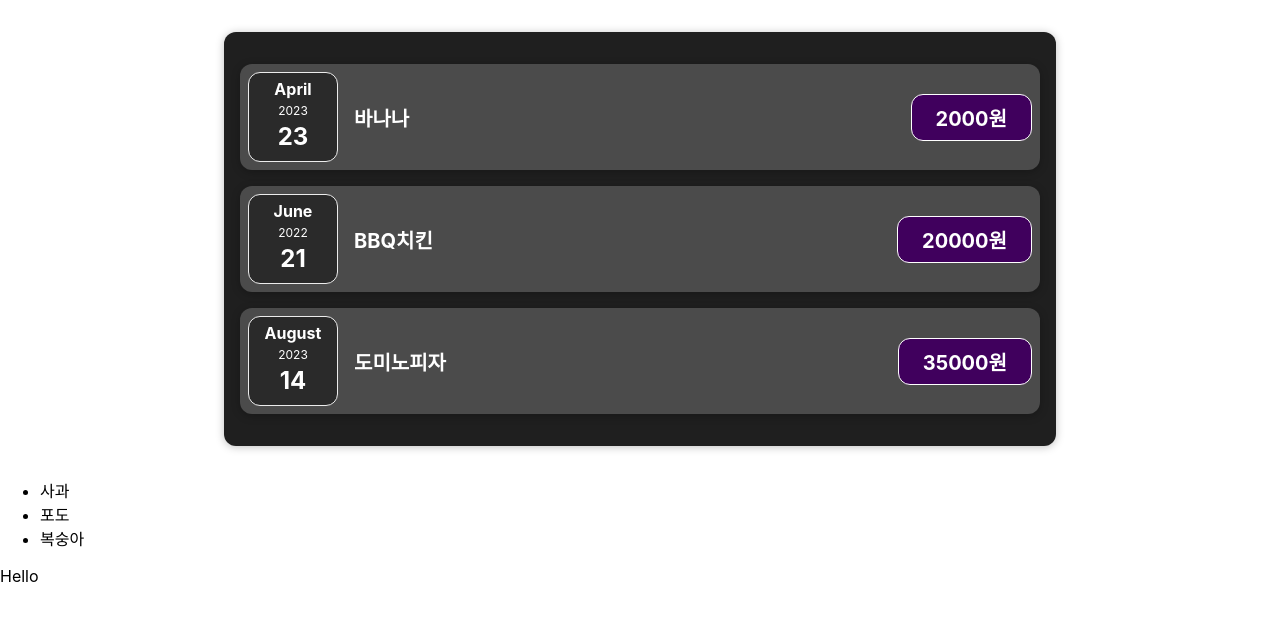
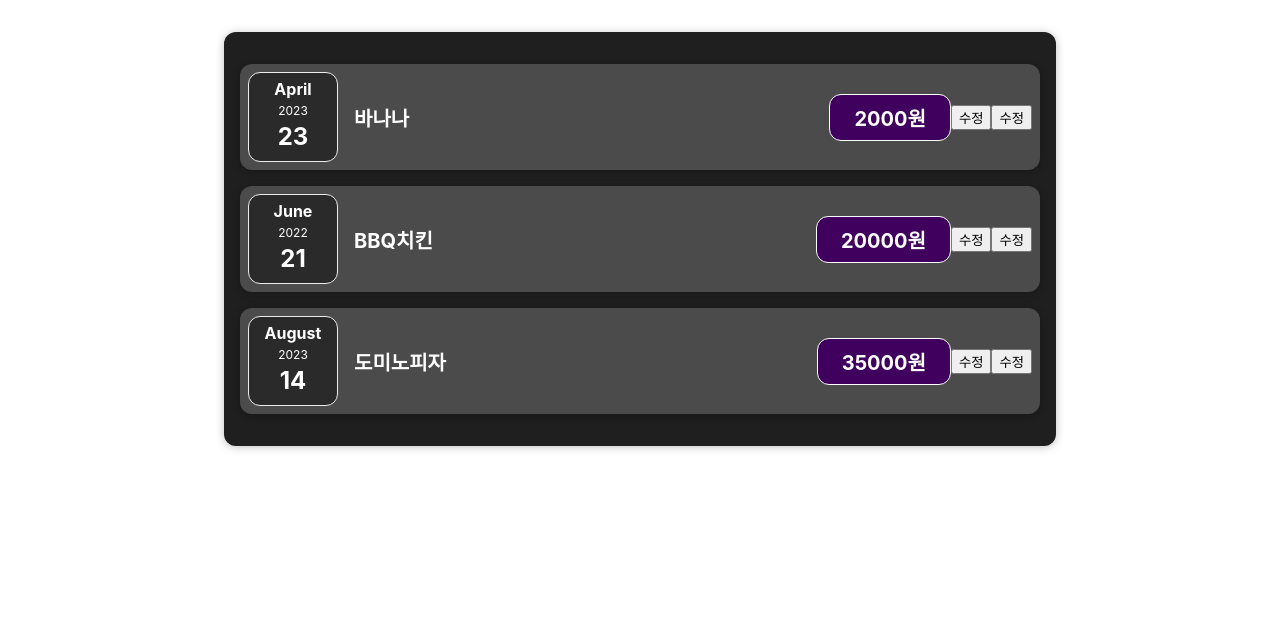
Before and after one commit to bumjun2/react-study202308, a React (Create React App) app: page / in a window 1280 px wide. Shown: the top 620 px of the page. Built offline with nearby package versions, Linux system fonts and the light colour scheme.

Commit message:
이벤트 바인딩

```diff
--- a/src/App2.js
+++ b/src/App2.js
@@ -26,13 +26,6 @@ const App = () => {
   return (
     <>
       <ExpenseList items={expenses} />
-      <Hello>
-        <ul>
-          <li> 사과 </li>
-          <li> 포도 </li>
-          <li> 복숭아 </li>
-        </ul>
-      </Hello>
     </>
   );
 };
--- a/src/components/ExpenseItem.js
+++ b/src/components/ExpenseItem.js
@@ -20,15 +20,31 @@ const ExpenseItem = ({ title, price: propsPrice, date }) => {
   // 숫자를 원화표기법으로 바꾸기
   const formattedPrice = new Intl.NumberFormat('ko-KR').format(propsPrice);
 
+  const clickHandler = (e) => {
+    console.log(e.target);
+  };
+
   return (
-    <card className="circle">
-      <div className="expense-item">
-        <ExpenseDate date={date} />
-        <div className="expense-item__description">
-          <h2>{title}</h2>
-          <div className="expense-item__price">{propsPrice}원</div>
-        </div>
+    <card className="expense-item">
+      <ExpenseDate date={date} />
+      <div className="expense-item__description">
+        <h2>{title}</h2>
+        <div className="expense-item__price">{propsPrice}원</div>
       </div>
+      <button
+        id="btn"
+        onClick={clickHandler}
+      >
+        수정
+      </button>
+      <button
+        id="btn"
+        onClick={(e) => {
+          console.log('삭제');
+        }}
+      >
+        수정
+      </button>
     </card>
   );
 };
```
